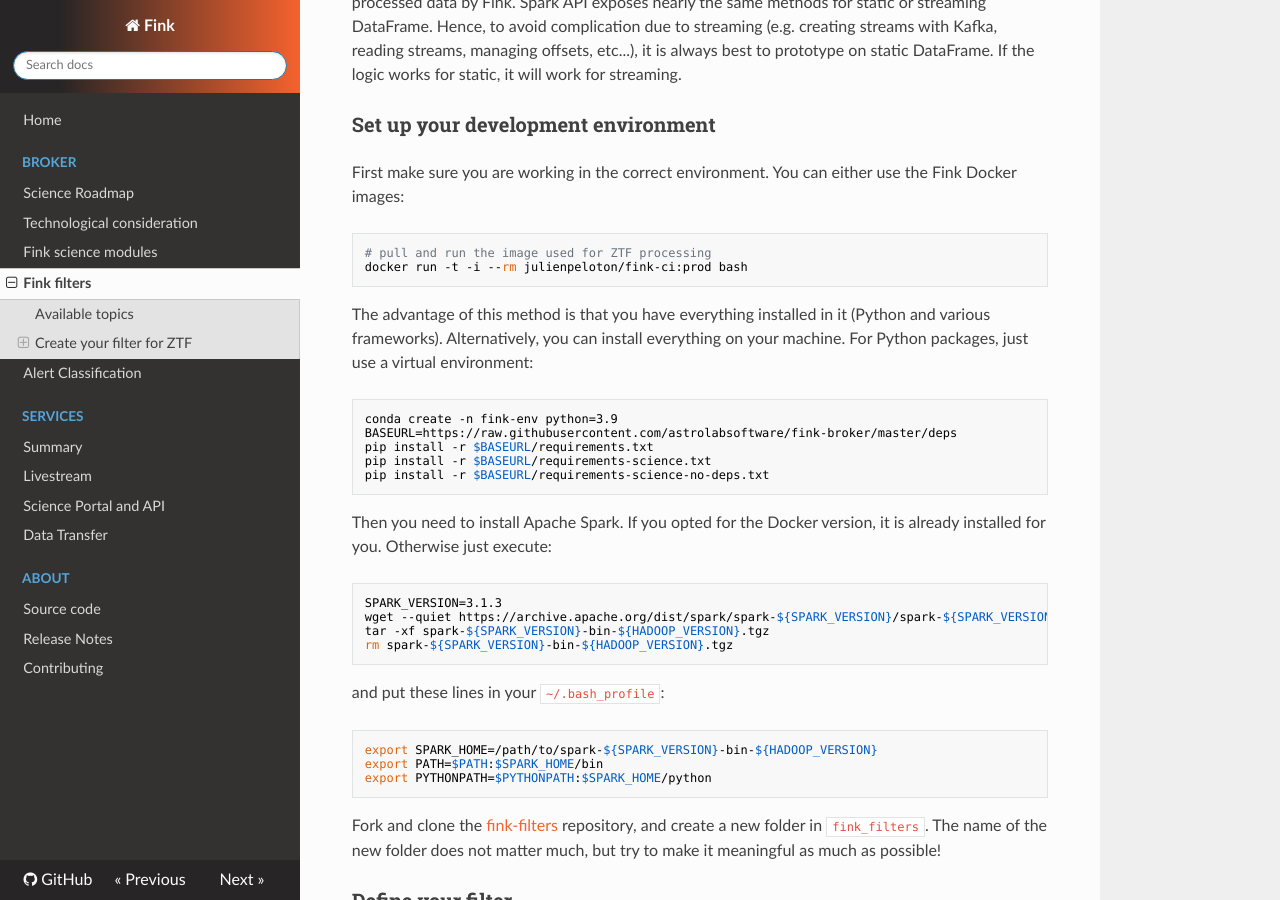
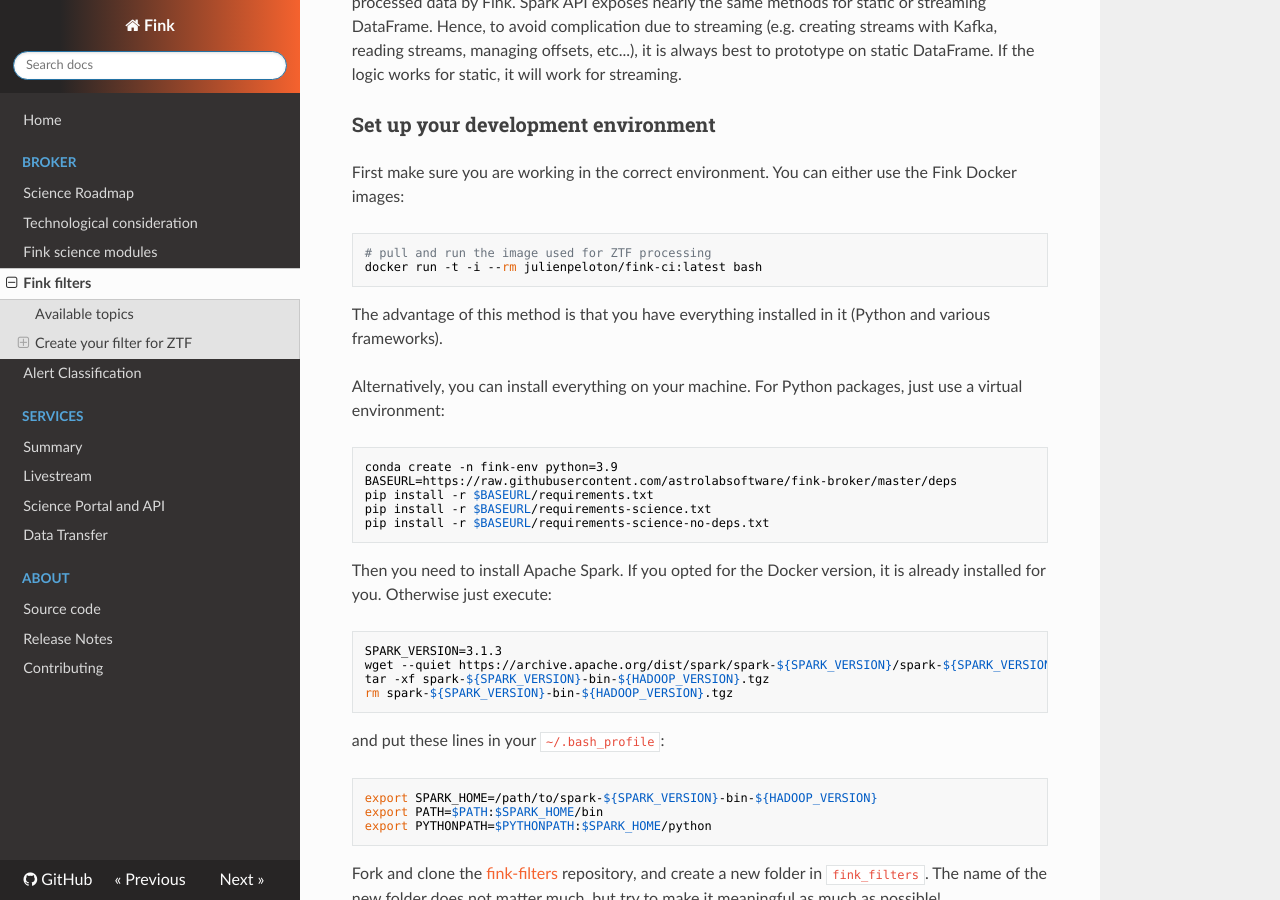
Before and after one commit to astrolabsoftware/fink, an MkDocs documentation site: the page built from docs/science/filters.md, in a window 1280 px wide and 900 px high, scrolled down 1642 px. Built offline with MkDocs 1.6.1, drawn with Linux system fonts in a browser that asks for light colours; nearby versions of some CDN libraries.

Commit message:
Update docker image version

````diff
--- a/docs/science/filters.md
+++ b/docs/science/filters.md
@@ -48,10 +48,12 @@ First make sure you are working in the correct environment. You can either use t
 
 ```bash
 # pull and run the image used for ZTF processing
-docker run -t -i --rm julienpeloton/fink-ci:prod bash
+docker run -t -i --rm julienpeloton/fink-ci:latest bash
 ```
 
-The advantage of this method is that you have everything installed in it (Python and various frameworks). Alternatively, you can install everything on your machine. For Python packages, just use a virtual environment:
+The advantage of this method is that you have everything installed in it (Python and various frameworks).
+
+Alternatively, you can install everything on your machine. For Python packages, just use a virtual environment:
 
 ```bash
 conda create -n fink-env python=3.9
````
Also changed, not shown: docs/science/added_values.md (+4 -2 lines).
